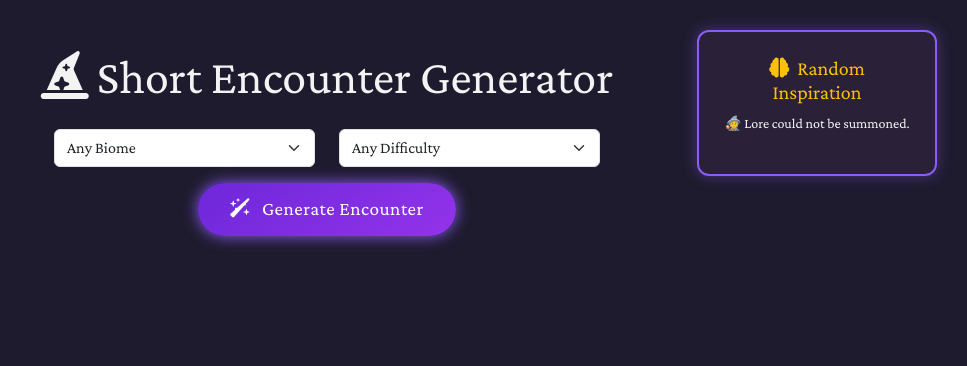
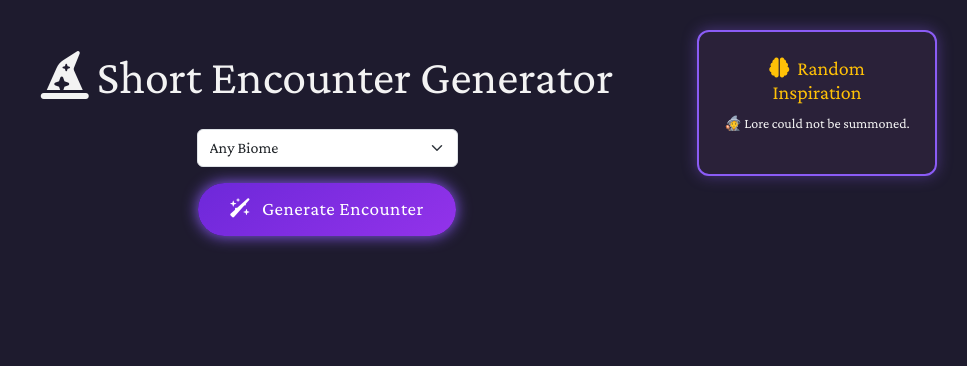
Before and after one commit to ohitsmekatie/ohitsmetables, a Flask app: page /random-encounters in a window 1280 px wide. Shown: the part 70-436 px from the top of the page, without its empty margins (313-1280 px from the left). Run offline with Flask 3, Linux system fonts and the light colour scheme.

Commit message:
remove difficulty for encounters

```diff
--- a/app/routes.py
+++ b/app/routes.py
@@ -99,11 +99,11 @@ def random_encounters():
 @safe_json
 def random_encounter():
     biome = request.args.get("biome")
-    difficulty = request.args.get("difficulty")
     return jsonify({
-        "encounter": get_random_encounter(biome, difficulty),
+        "encounter": get_random_encounter(biome),
         "flavor": get_flavor_text()
     })
+
 
 @main.route("/lore")
 @safe_json
--- a/app/sheets.py
+++ b/app/sheets.py
@@ -50,7 +50,7 @@ def get_clean_records(worksheet):
     return clean_record_keys(raw)
 
 # === Encounter Generator ===
-def get_random_encounter(biome=None, difficulty=None):
+def get_random_encounter(biome=None):
     sheet = authorize_sheets().worksheet("Encounters")
     raw_data = sheet.get_all_values()
 
@@ -66,19 +66,18 @@ def get_random_encounter(biome=None, difficulty=None):
         return val.strip().lower() if isinstance(val, str) else val
 
     biome = normalize(biome)
-    difficulty = normalize(difficulty)
 
     filtered = [
         row.get("Encounter", "").strip()
         for row in records
         if row.get("Encounter")
         and (not biome or normalize(row.get("Biome")) == biome)
-        and (not difficulty or normalize(row.get("Difficulty")) == difficulty)
     ]
 
     if not filtered:
         return "No encounters match your criteria."
     return random.choice(filtered)
+
 
 # === Lore ===
 def get_random_lore(num_items=5):
--- a/app/templates/random_encounters.html
+++ b/app/templates/random_encounters.html
@@ -13,14 +13,6 @@
           <option value="Town">Town</option>
         </select>
       </div>
-      <div class="col-md-3">
-        <select id="difficulty" class="form-select">
-          <option value="">Any Difficulty</option>
-          <option value="Easy">Easy</option>
-          <option value="Medium">Medium</option>
-          <option value="Hard">Hard</option>
-        </select>
-      </div>
     </div>
 
     <button id="generateEncounterBtn" class="mb-4">
@@ -33,13 +25,13 @@
 
 {% block scripts %}
 {{ super() }}
+
 <script>
   document.getElementById("generateEncounterBtn").addEventListener("click", async () => {
     const biome = document.getElementById("biome").value;
-    const difficulty = document.getElementById("difficulty").value;
 
     try {
-      const res = await fetch(`/random-encounter?biome=${biome}&difficulty=${difficulty}`);
+      const res = await fetch(`/random-encounter?biome=${biome}`);
       const data = await res.json();
 
       const display = document.getElementById("encounterDisplay");
@@ -56,4 +48,5 @@
     }
   });
 </script>
+
 {% endblock %}
```
